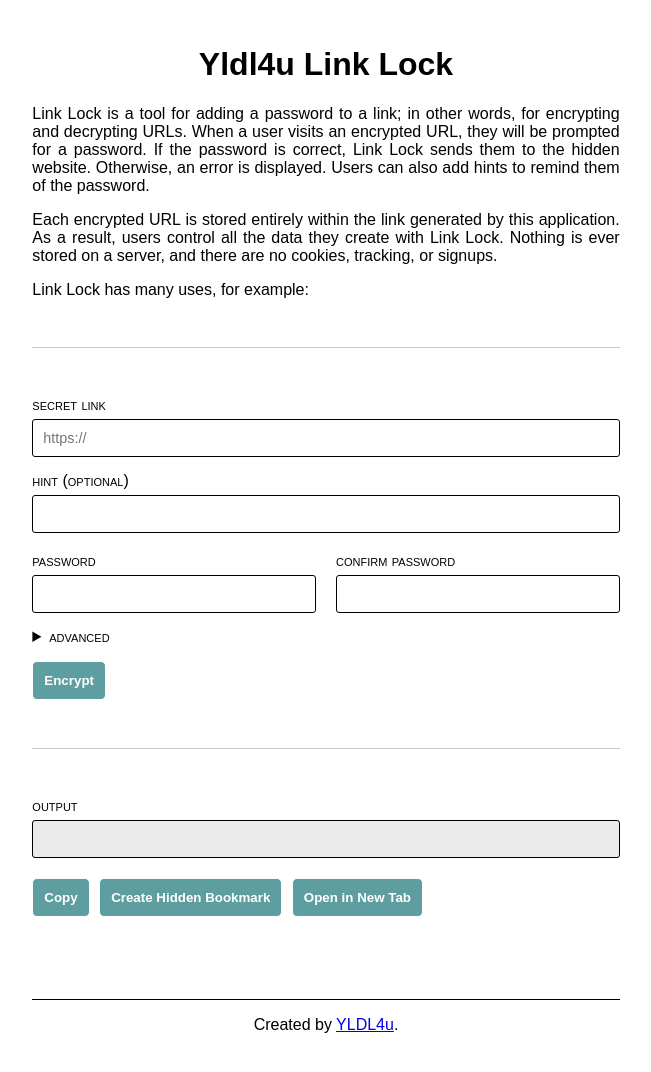
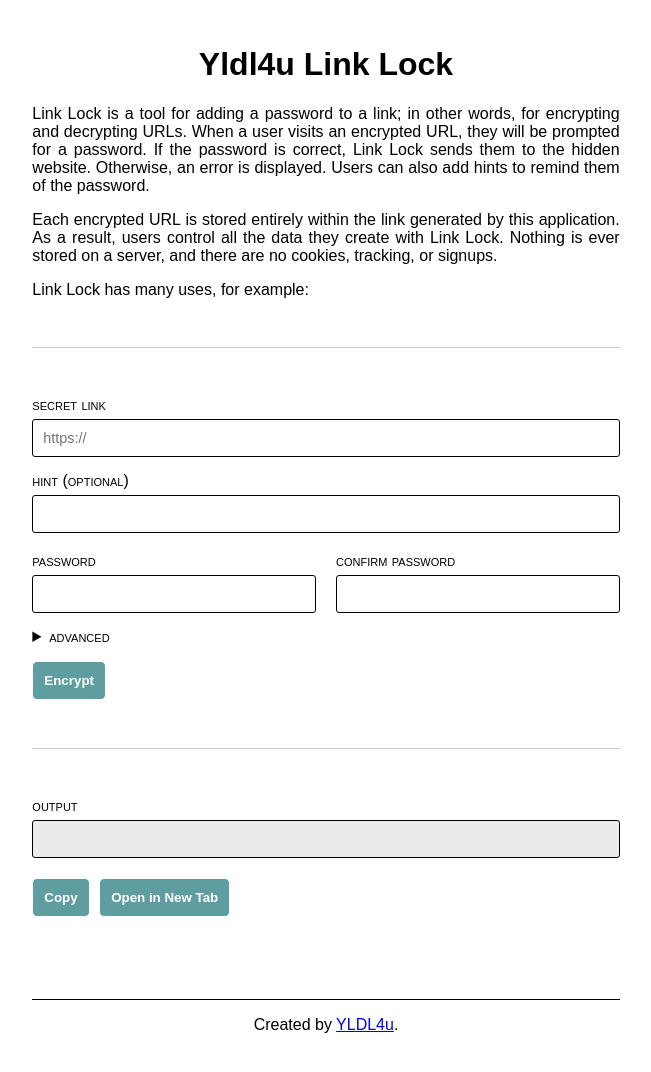
Before and after one commit to yldl4u/link, a plain HTML site: page create/index.html in a window 1280 px wide. Shown: the whole page, without its empty margins (314-965 px from the left). Drawn offline with Linux system fonts and the light colour scheme.

Commit message:
Update index.html

```diff
--- a/create/index.html
+++ b/create/index.html
@@ -105,7 +105,7 @@
     <label for="output">output</label>
     <input type="text" id="output" readonly/>
     <button id="copy" onclick="onCopy('output')">Copy</button>
-    <a href="../hidden" id="bookmark" target="_blank"><button>Create Hidden Bookmark</button></a>
+
     <a href="" id="open" target="_blank"><button>Open in New Tab</button></a>
     <!-- Special incantation to make TinyURL work -->
     <!-- TODO: Re-enable if TinyURL unbans this domain -->
```
